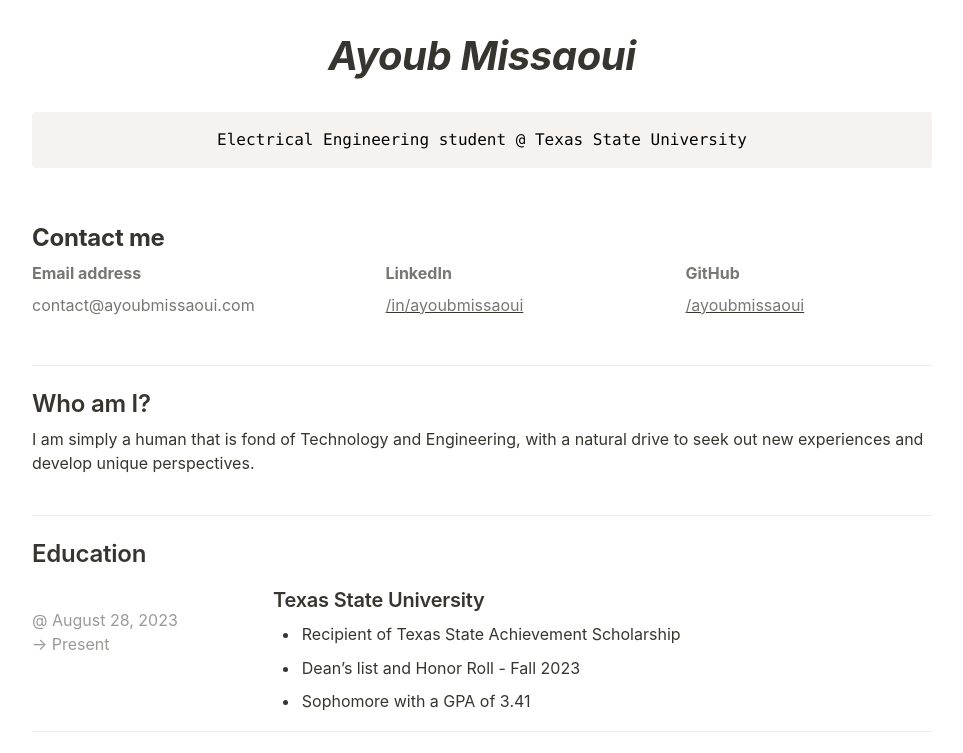
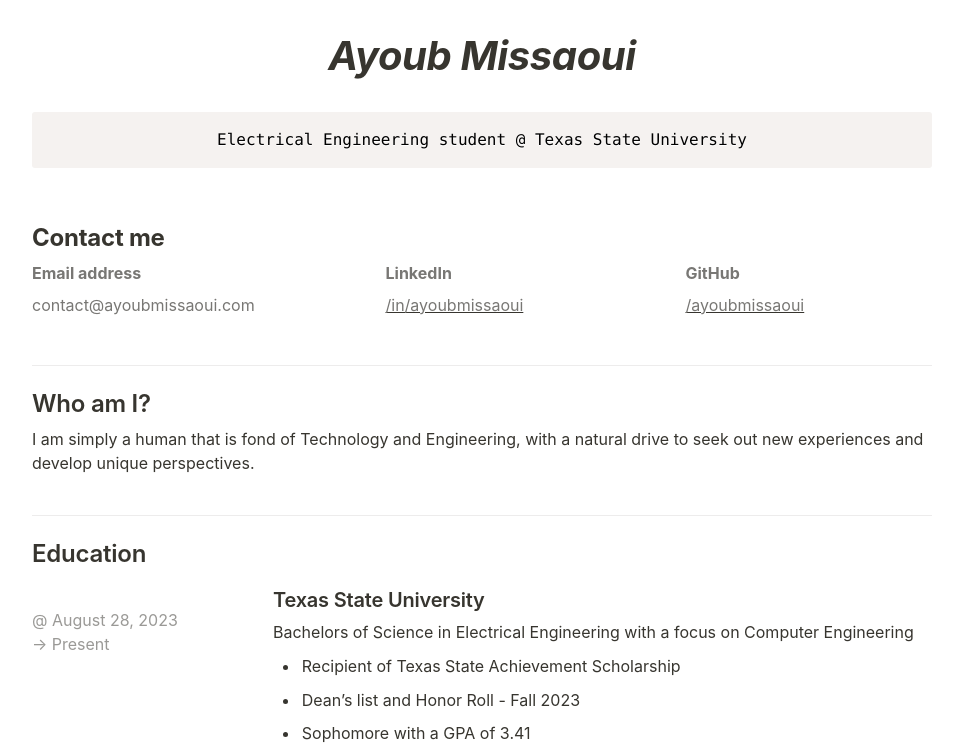
Before and after one commit to ayoubmissaoui/personalWebsite, a plain HTML site: page index.html in a window 1280 px wide. Shown: the top 753 px of the page, without its empty margins (158-1121 px from the left). Drawn offline with nearby package versions, Linux system fonts and the light colour scheme.

Commit message:
Added degree name

```diff
--- a/index.html
+++ b/index.html
@@ -13,7 +13,7 @@
 </p><hr id="a0066073-b017-499b-9af2-fdf5c8dfb2c7"/><h2 id="18e7f938-19eb-4d59-a041-9ca8dd572cc6" class="">Education</h2><div id="dfdfb953-d4f5-49a7-aeda-5d26b6eae65d" class="column-list"><div id="fed990d7-e253-41b7-886e-4ad30cff6d6b" style="width:25%" class="column"><p id="108f90ee-1bbe-80c1-9708-ec850fff5eed" class="">
 </p><p id="c581b9cd-1040-4ffe-b960-8be977413aa4" class=""><time>@ August 28, 2023
 → Present
-</time></p></div><div id="9a5a1b11-d986-4b91-b181-5ea2470e0a5e" style="width:75%" class="column"><h3 id="09c9591e-95cf-42ba-af8c-2ea261a5bdca" class="">Texas State University</h3><ul id="108f90ee-1bbe-80fa-9463-f207df3e0c0b" class="bulleted-list"><li style="list-style-type:disc">Recipient of Texas State Achievement Scholarship</li></ul><ul id="d87d94d0-b3be-433a-8077-2c1d43541b88" class="bulleted-list"><li style="list-style-type:disc">Dean’s list and Honor Roll - Fall 2023</li></ul><ul id="6f26a8c5-0806-4447-904d-7a889a4ed35d" class="bulleted-list"><li style="list-style-type:disc">Sophomore with a GPA of 3.41</li></ul></div></div><hr id="108f90ee-1bbe-803c-862f-fcc59bb0ae20"/><h2 id="bfdf154d-eeb9-47d6-810f-3f0fe597a189" class="">Projects</h2><div id="7ece7ac6-e2f1-4173-b1eb-d2addbe24211" class="column-list"><div id="7b99c307-2856-4e70-82b1-c993db2933db" style="width:50%" class="column"><p id="02f6c7df-c06d-4b68-a9ed-9b15832b8f31" class=""></br></br><time>@ August 1, 2024
+</time></p></div><div id="9a5a1b11-d986-4b91-b181-5ea2470e0a5e" style="width:75%" class="column"><h3 id="09c9591e-95cf-42ba-af8c-2ea261a5bdca" class="">Texas State University</h3><p id="108f90ee-1bbe-8012-a210-f2f518a98839" class="">Bachelors of Science in Electrical Engineering with a focus on Computer Engineering</p><ul id="108f90ee-1bbe-80fa-9463-f207df3e0c0b" class="bulleted-list"><li style="list-style-type:disc">Recipient of Texas State Achievement Scholarship</li></ul><ul id="d87d94d0-b3be-433a-8077-2c1d43541b88" class="bulleted-list"><li style="list-style-type:disc">Dean’s list and Honor Roll - Fall 2023</li></ul><ul id="6f26a8c5-0806-4447-904d-7a889a4ed35d" class="bulleted-list"><li style="list-style-type:disc">Sophomore with a GPA of 3.41</li></ul></div></div><hr id="108f90ee-1bbe-803c-862f-fcc59bb0ae20"/><h2 id="bfdf154d-eeb9-47d6-810f-3f0fe597a189" class="">Projects</h2><div id="7ece7ac6-e2f1-4173-b1eb-d2addbe24211" class="column-list"><div id="7b99c307-2856-4e70-82b1-c993db2933db" style="width:50%" class="column"><p id="02f6c7df-c06d-4b68-a9ed-9b15832b8f31" class=""></br></br><time>@ August 1, 2024
 → Present
 </time></p></div><div id="e80c359b-3f7b-4bff-9b54-0ffb60f79837" style="width:150%" class="column"><h3 id="d98d5b2e-42b7-4974-8acb-d1eb485faeca" class="">Ride-share App for TXST students</h3><p id="108f90ee-1bbe-8012-a210-f2f518a98839" class="">Collaborated with my roommate to develop a Ride-share app to help Texas State University’s students organize<br/>and co-travel back home during holidays and weekends<br/></p><ul id="191cb9ab-818a-476e-a362-ee3e44e45f41" class="bulleted-list"><li style="list-style-type:disc">This was an informative experience that gave me an introduction to database management, Swift coding, project<br/>collaboration, timeline planning, and much more...<br/></li></ul><ul id="e67078d2-b0de-4936-aba3-98fdb3737735" class="bulleted-list"><li style="list-style-type:disc">Our next step is to integrate the school’s ID system for a more secure connection</li></ul><hr id="1e31b3b4-0e25-420a-a34d-696c4e400377"/></div></div><div id="5594063d-fbd3-4ba1-83ee-dd8a8d15cb16" class="column-list"><div id="35cbc2b1-2c41-44a3-8497-dc1ddc41b8a6" style="width:50%" class="column"><p id="f68107fc-15a3-4c58-9cdd-37ae584679e8" class=""></br></br><time>@ August 1, 2024
 → Present
```
